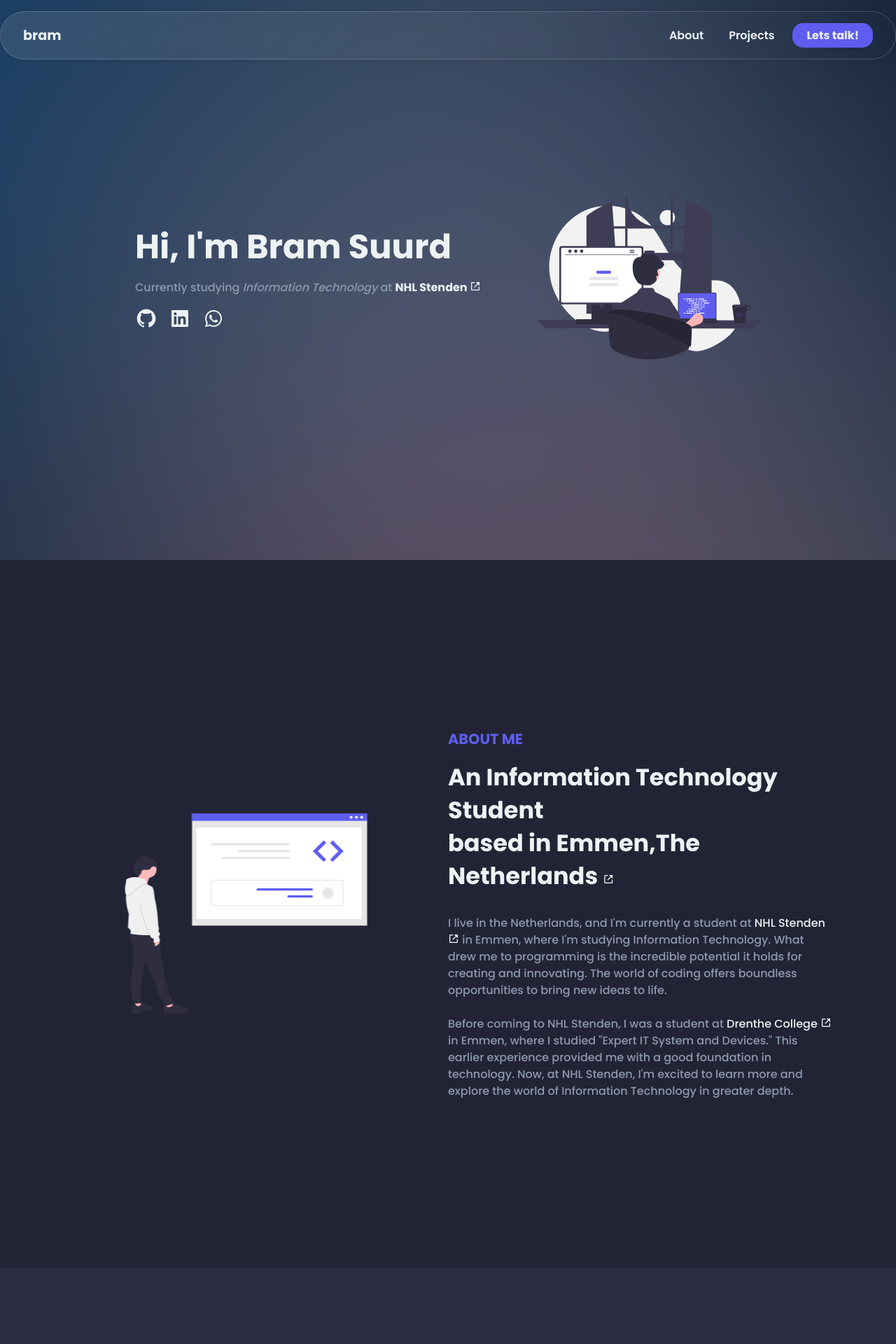
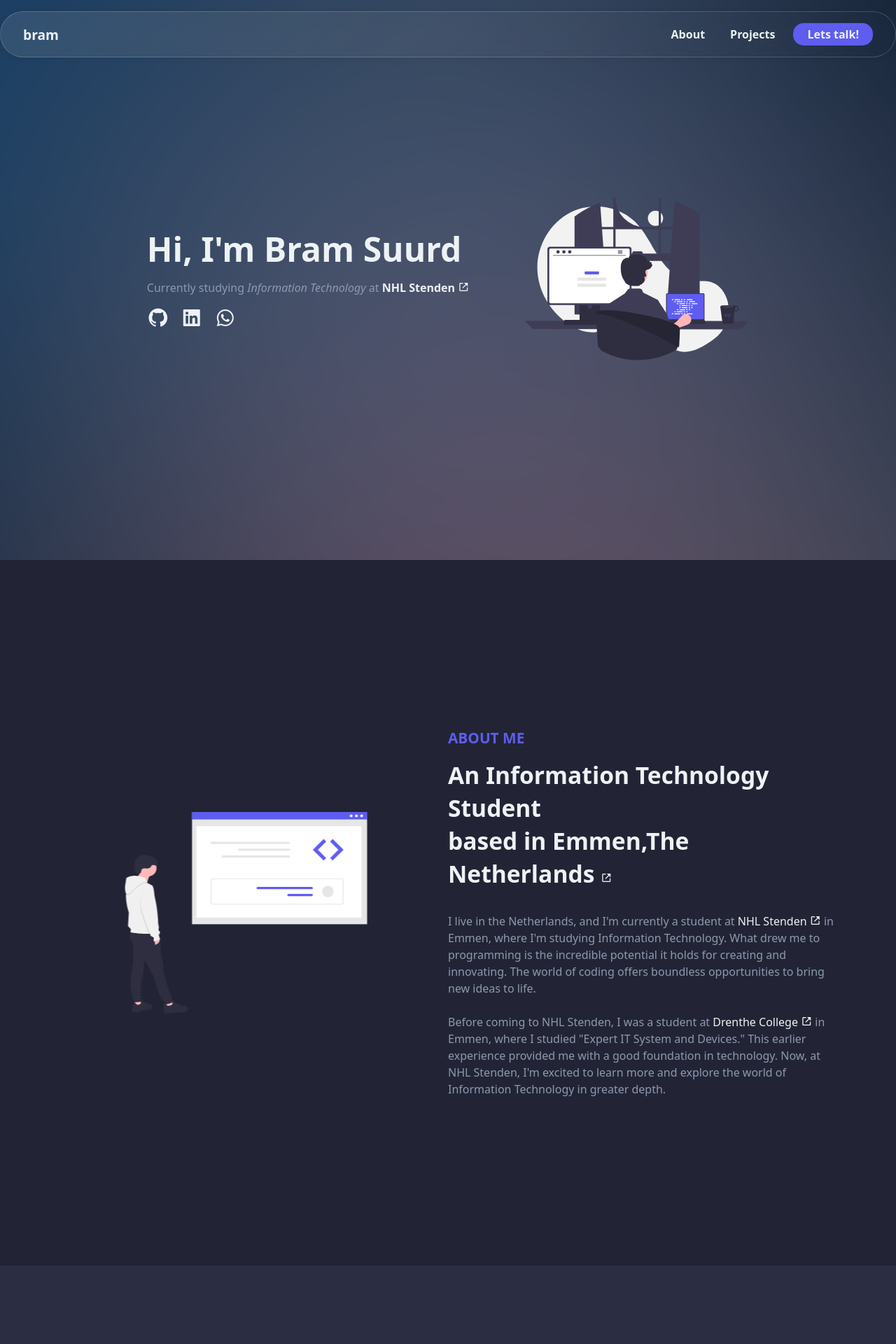
Before and after one commit to BramSuurdje/portfolio-website, a PHP site: page / in a window 1280 px wide. Shown: the top 1920 px of the page at 70% size. Run offline with PHP 8.4, Linux system fonts and the light colour scheme.

Commit message:
Update font-family and remove unnecessary CSS rules

```diff
--- a/src/css/style.css
+++ b/src/css/style.css
@@ -19,14 +19,8 @@ body::-webkit-scrollbar {
 	display: none;
 }
 
-/* Hide scrollbar for IE, Edge and Firefox */
-.example {
-  -ms-overflow-style: none;  /* IE and Edge */
-  scrollbar-width: none;  /* Firefox */
-}
-
 body {
-	font-family: 'Poppins', 'Arial';
+	font-family: system-ui, -apple-system, BlinkMacSystemFont, 'Segoe UI', Roboto, Oxygen, Ubuntu, Cantarell, 'Open Sans', 'Helvetica Neue', sans-serif;
 	-ms-overflow-style: none;  /* IE and Edge */
   scrollbar-width: none;  /* Firefox */
 }
@@ -732,7 +726,6 @@ nav {
 		scale: 1.05;
 	}
 
-
 table {
 	border-collapse: collapse;
 	width: 100%;
--- a/src/metadata.php
+++ b/src/metadata.php
@@ -1,9 +1,6 @@
 <meta charset="UTF-8">
 <meta name="viewport" content="width=device-width, initial-scale=1.0">
 <title>Bram's Portfolio</title>
-<link rel="preconnect" href="https://fonts.googleapis.com">
-<link rel="preconnect" href="https://fonts.gstatic.com" crossorigin>
-<link href="https://fonts.googleapis.com/css2?family=Poppins:wght@100;200;300;400;500;600;700;800;900&display=swap" rel="stylesheet">
 <link rel="stylesheet" href="https://unpkg.com/boxicons@latest/css/boxicons.min.css">
 <link rel="shortcut icon" href="/img/favicon.svg" type="image/x-icon">
 <script src="https://unpkg.com/scrollreveal"></script>
```
